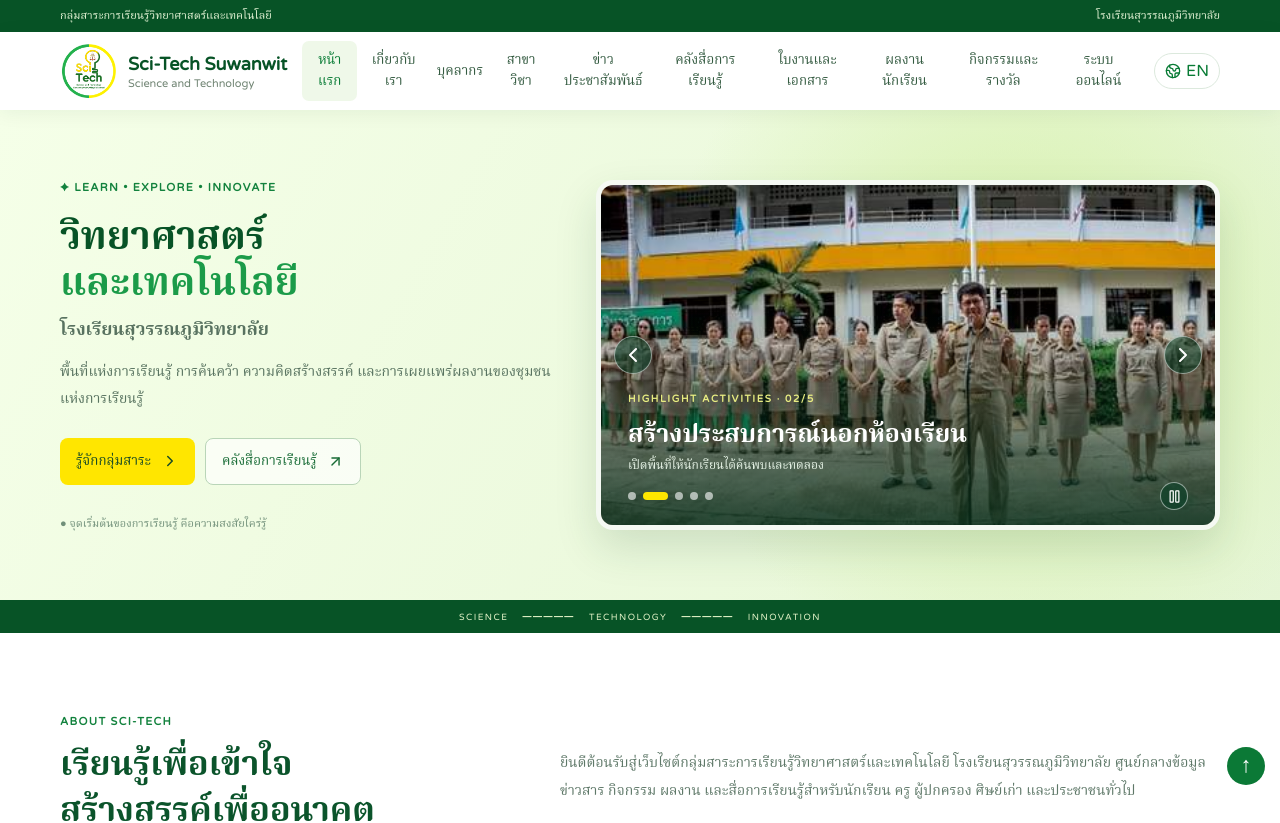
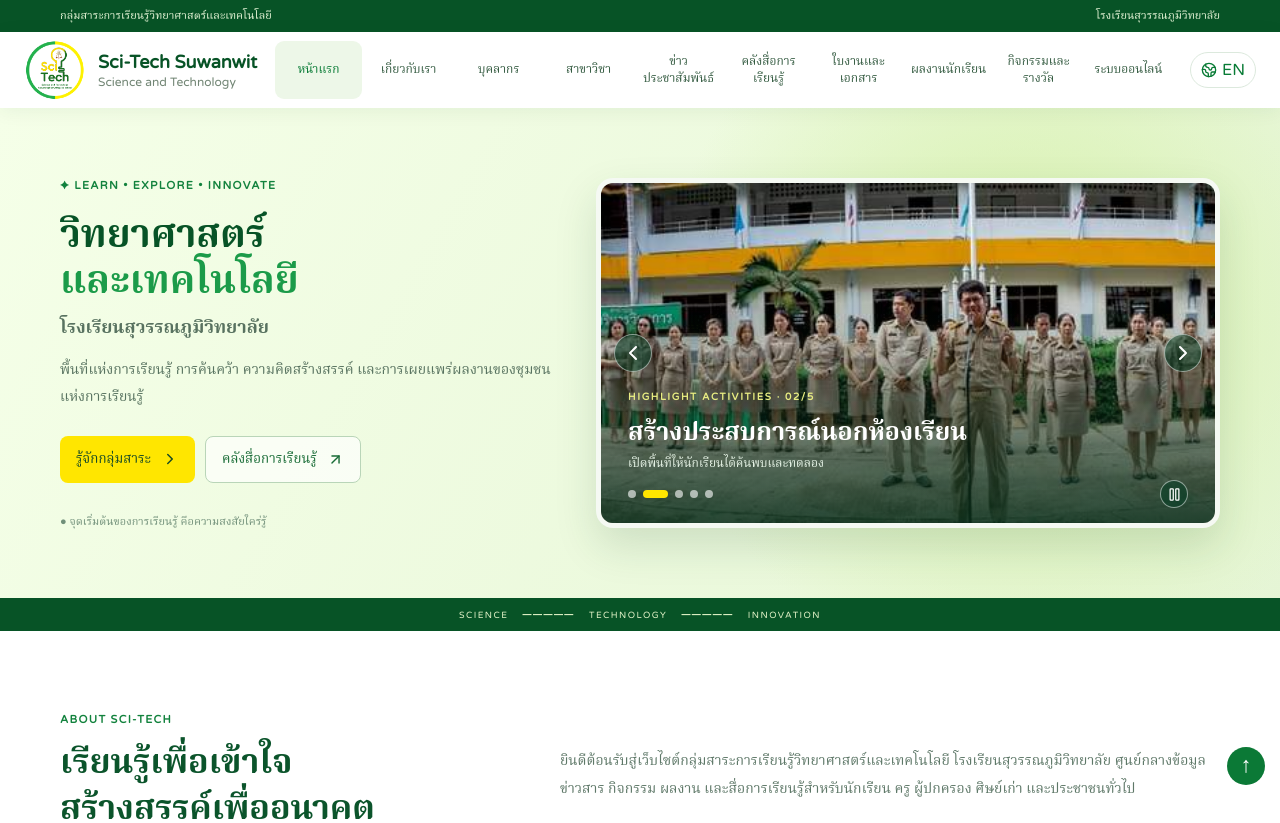
Before and after one commit to krujuje/scitech-suwanwit-website, a React (Vite) app: page / in a window 1280 px wide. Shown: the top 823 px of the page. Built offline with nearby package versions, Linux system fonts and the light colour scheme.

Commit message:
Refine desktop Thai navigation spacing and readability

```diff
--- a/src/styles.css
+++ b/src/styles.css
@@ -158,3 +158,69 @@ html, body, body * {
 .en-font, .en-font * {
   font-family: 'Varela Round', sans-serif !important;
 }
+
+
+/* Desktop navigation refinement: balanced spacing, compact height, readable Thai labels */
+@media (min-width: 761px) {
+  .head {
+    width: min(1640px, calc(100% - 48px)) !important;
+    gap: 18px !important;
+    min-height: 76px !important;
+  }
+  .brand {
+    gap: 12px !important;
+  }
+  .brand img {
+    width: 62px !important;
+    height: 62px !important;
+  }
+  .brand b {
+    font-size: 18px !important;
+    white-space: nowrap !important;
+  }
+  .brand small {
+    font-size: 12px !important;
+    white-space: nowrap !important;
+  }
+  .nav {
+    flex: 1 1 auto !important;
+    min-width: 0 !important;
+    justify-content: space-between !important;
+    align-items: stretch !important;
+    gap: 3px !important;
+  }
+  .nav button {
+    flex: 1 1 0 !important;
+    min-width: 0 !important;
+    min-height: 58px !important;
+    display: flex !important;
+    align-items: center !important;
+    justify-content: center !important;
+    text-align: center !important;
+    padding: 7px 5px !important;
+    font-size: 12px !important;
+    line-height: 1.45 !important;
+    white-space: normal !important;
+    overflow-wrap: normal !important;
+    word-break: keep-all !important;
+    border-radius: 9px !important;
+  }
+  .nav button:hover,
+  .nav .chosen {
+    background: #edf7e8 !important;
+    color: #087b35 !important;
+  }
+  .tools {
+    flex: 0 0 auto !important;
+  }
+}
+@media (min-width: 761px) and (max-width: 1250px) {
+  .head { gap: 10px !important; }
+  .brand img { width: 52px !important; height: 52px !important; }
+  .brand b { font-size: 15px !important; }
+  .brand small { font-size: 10px !important; }
+  .nav button { font-size: 10.5px !important; padding: 6px 3px !important; }
+}
+@media (max-width: 760px) {
+  .head { width: calc(100% - 30px) !important; }
+}
```
